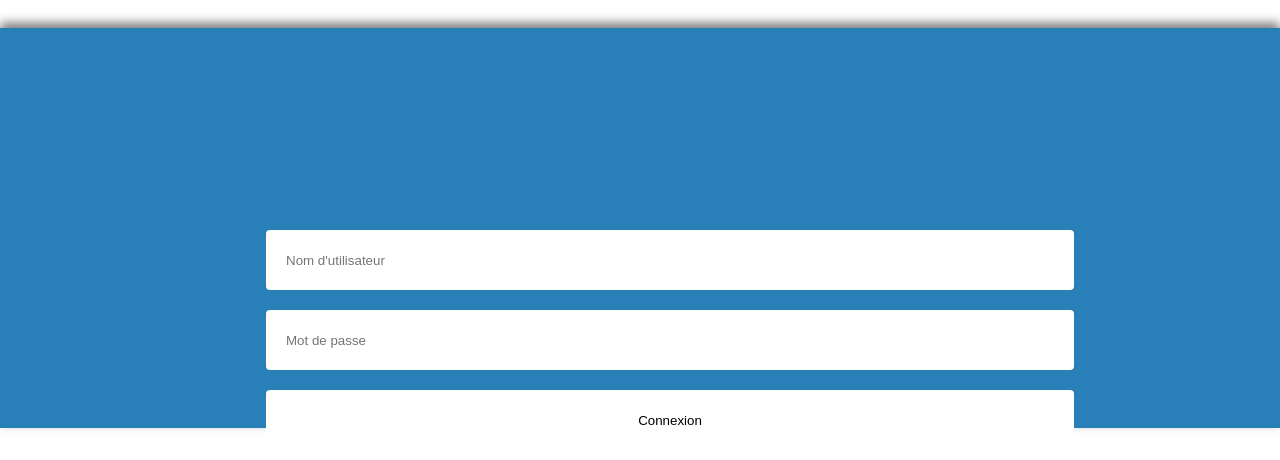
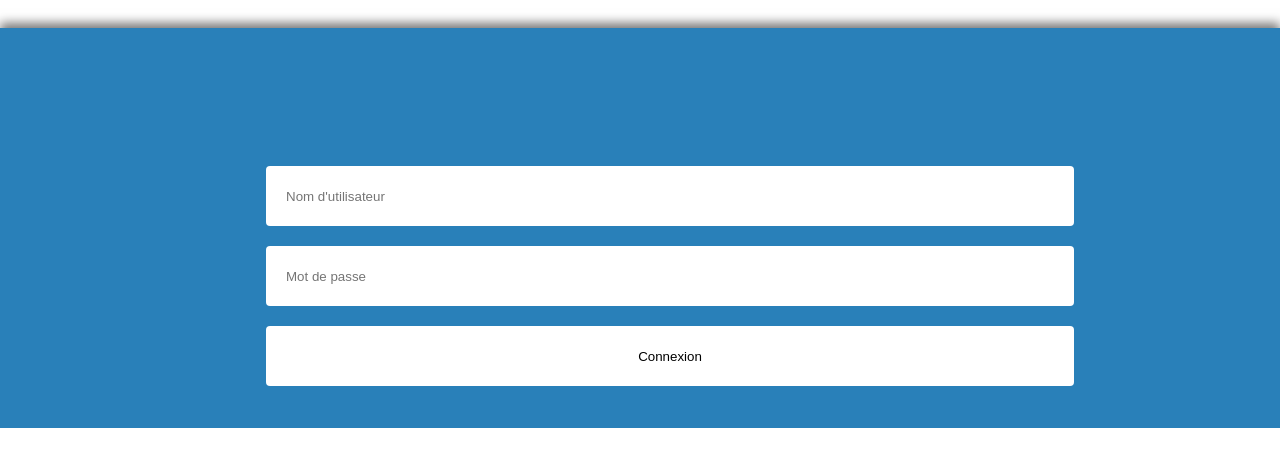
Before and after one commit to ClementRomac/FitBit_Project, a PHP site: page /index.html in a window 1280 px wide. Shown: the part 372-832 px from the top of the page. After the commit the page ends 800 px from the top, so only its background shows below. Run offline with PHP 8.4, Linux system fonts and the light colour scheme; some libraries are stand-ins or nearby versions.

Commit message:
MAJ page connexion

```diff
--- a/App/css/style.css
+++ b/App/css/style.css
@@ -47,7 +47,7 @@ h1{
 
 form{
     margin-left: 20%;
-    padding-top: 15%;
+    padding-top: 10%;
 }
 input{
     height: 15%;
```
